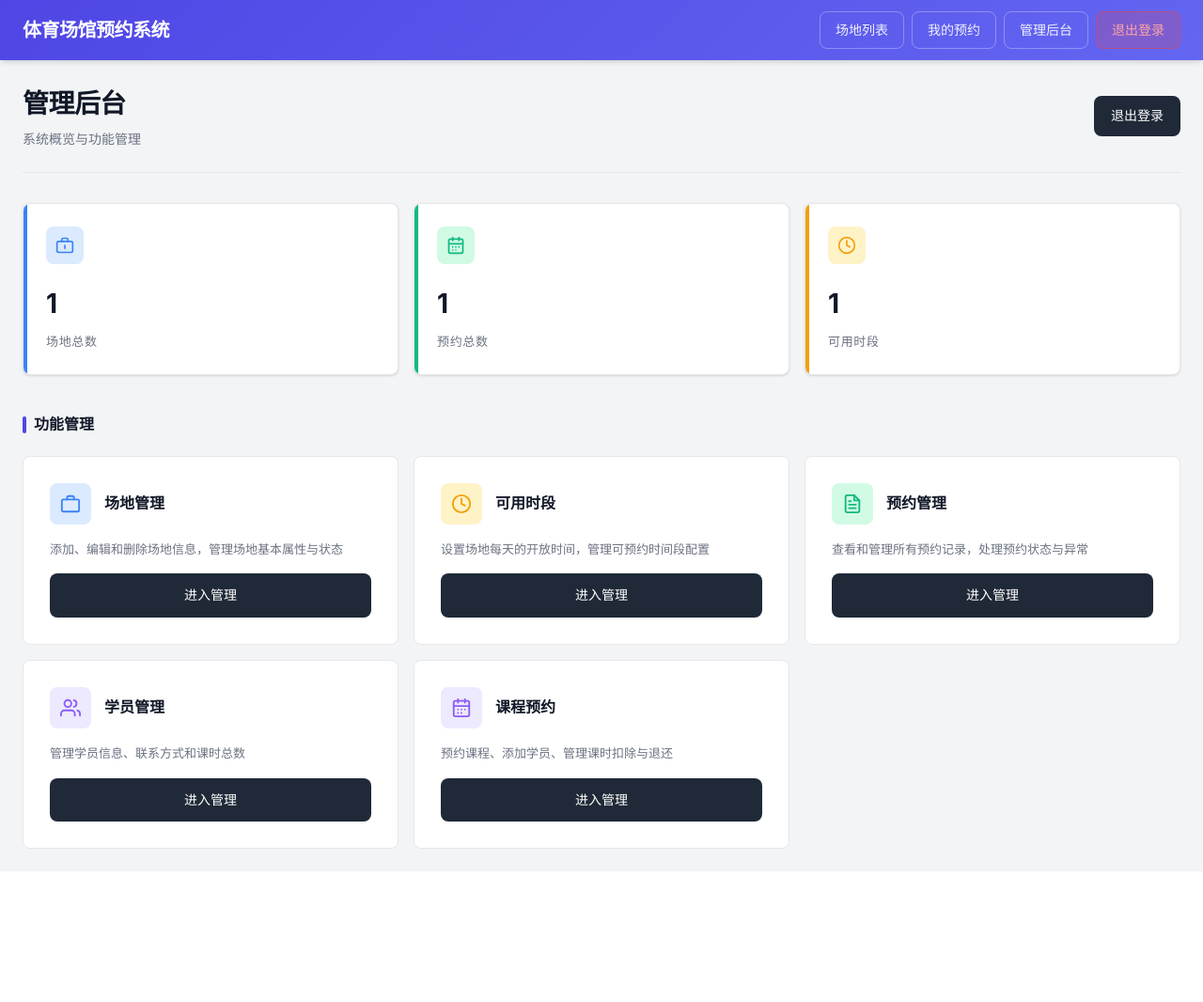
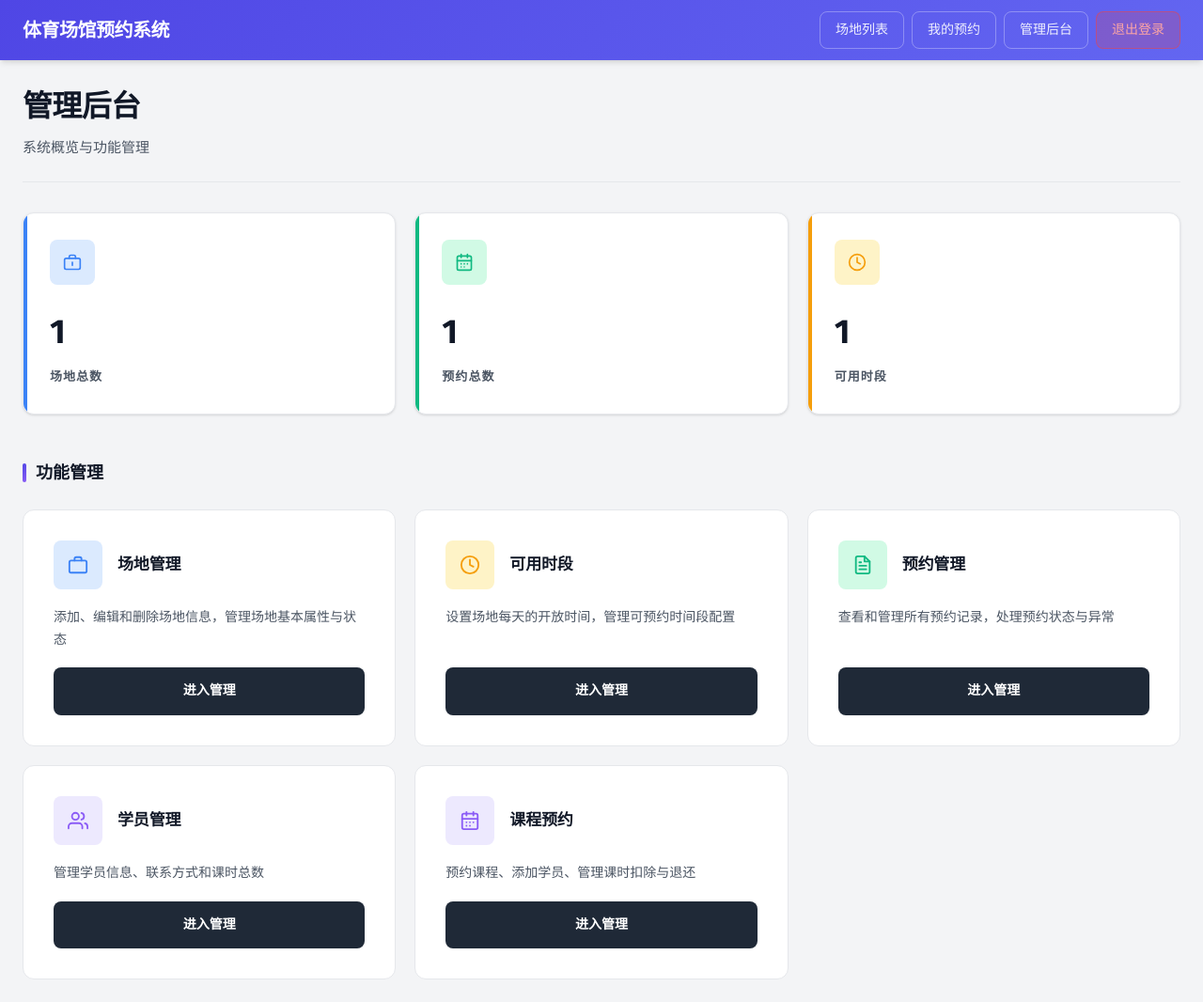
Before and after one commit to BatJack/StaduimBookingSystem, a Django app: page /manage/ in a window 1280 px wide. Shown: the whole page at 94% size. Before the commit the page ends 903 px from the top, so only its background shows below. Run offline with Django 5.2, Linux system fonts and the light colour scheme; a user stored in the database is signed in; tables that the repository leaves empty hold one stand-in row (values such as "Sample post").

Commit message:
Update the UI and delete useless button, update script

```diff
--- a/booking/templates/booking/admin_dashboard.html
+++ b/booking/templates/booking/admin_dashboard.html
@@ -4,46 +4,49 @@
 
 {% block content %}
 <style>
+    @media (prefers-reduced-motion: reduce) {
+        *,
+        *::before,
+        *::after {
+            animation-duration: 0.01ms !important;
+            animation-iteration-count: 1 !important;
+            transition-duration: 0.01ms !important;
+        }
+    }
+
     .dashboard-header {
-        display: flex;
-        justify-content: space-between;
-        align-items: center;
         margin-bottom: 32px;
         padding-bottom: 24px;
         border-bottom: 1px solid var(--gray-200);
     }
     .dashboard-header-left h1 {
-        font-size: 28px;
+        font-size: 32px;
         font-weight: 700;
         color: var(--gray-900);
         letter-spacing: -0.02em;
     }
     .dashboard-header-left p {
-        font-size: 14px;
-        color: var(--gray-500);
-        margin-top: 4px;
-    }
-    .dashboard-header-right .btn {
-        background-color: var(--gray-800);
-    }
-    .dashboard-header-right .btn:hover {
-        background-color: var(--gray-900);
+        font-size: 15px;
+        color: var(--gray-600);
+        margin-top: 6px;
+        font-weight: 400;
     }
 
     .stat-cards {
         display: grid;
-        grid-template-columns: repeat(auto-fit, minmax(220px, 1fr));
-        gap: 16px;
-        margin-bottom: 40px;
+        grid-template-columns: repeat(auto-fit, minmax(240px, 1fr));
+        gap: 20px;
+        margin-bottom: 48px;
     }
     .stat-card {
         background: white;
-        border-radius: var(--radius);
-        padding: 24px;
+        border-radius: var(--radius-lg);
+        padding: 28px;
         border: 1px solid var(--gray-200);
-        transition: var(--transition);
+        transition: all 0.25s cubic-bezier(0.4, 0, 0.2, 1);
         position: relative;
         overflow: hidden;
+        cursor: default;
     }
     .stat-card::before {
         content: '';
@@ -52,6 +55,7 @@
         left: 0;
         width: 4px;
         height: 100%;
+        transition: width 0.25s cubic-bezier(0.4, 0, 0.2, 1);
     }
     .stat-card.blue::before { background: var(--info); }
     .stat-card.green::before { background: var(--success); }
@@ -59,21 +63,29 @@
     .stat-card.purple::before { background: #8B5CF6; }
     .stat-card:hover {
         border-color: var(--gray-300);
-        box-shadow: var(--shadow-md);
+        box-shadow: var(--shadow-lg);
+        transform: translateY(-2px);
+    }
+    .stat-card:hover::before {
+        width: 6px;
     }
     .stat-card-content {
         display: flex;
         flex-direction: column;
-        gap: 12px;
+        gap: 16px;
     }
     .stat-card-icon {
-        width: 40px;
-        height: 40px;
+        width: 48px;
+        height: 48px;
         border-radius: var(--radius);
         display: flex;
         align-items: center;
         justify-content: center;
-        font-size: 18px;
+        font-size: 20px;
+        transition: transform 0.25s cubic-bezier(0.4, 0, 0.2, 1);
+    }
+    .stat-card:hover .stat-card-icon {
+        transform: scale(1.05);
     }
     .stat-card-icon.blue {
         background: var(--info-light);
@@ -92,70 +104,77 @@
         color: #8B5CF6;
     }
     .stat-card-value {
-        font-size: 28px;
+        font-size: 36px;
         font-weight: 700;
         color: var(--gray-900);
         line-height: 1;
+        font-family: 'Fira Sans', sans-serif;
+        letter-spacing: -0.02em;
     }
     .stat-card-label {
         font-size: 13px;
-        color: var(--gray-500);
-        font-weight: 500;
+        color: var(--gray-600);
+        font-weight: 600;
         text-transform: uppercase;
-        letter-spacing: 0.05em;
+        letter-spacing: 0.08em;
     }
 
     .section-title {
-        font-size: 16px;
+        font-size: 18px;
         font-weight: 600;
         color: var(--gray-900);
-        margin-bottom: 20px;
+        margin-bottom: 24px;
         display: flex;
         align-items: center;
-        gap: 8px;
+        gap: 10px;
     }
     .section-title::before {
         content: '';
         width: 4px;
-        height: 18px;
-        background: var(--primary);
+        height: 20px;
+        background: linear-gradient(135deg, var(--primary) 0%, #8B5CF6 100%);
         border-radius: 2px;
     }
 
     .management-grid {
         display: grid;
-        grid-template-columns: repeat(auto-fill, minmax(300px, 1fr));
-        gap: 16px;
+        grid-template-columns: repeat(auto-fill, minmax(320px, 1fr));
+        gap: 20px;
     }
     .management-card {
         background: white;
-        border-radius: var(--radius);
-        padding: 28px;
+        border-radius: var(--radius-lg);
+        padding: 32px;
         border: 1px solid var(--gray-200);
-        transition: var(--transition);
+        transition: all 0.25s cubic-bezier(0.4, 0, 0.2, 1);
         display: flex;
         flex-direction: column;
-        gap: 16px;
+        gap: 18px;
+        cursor: pointer;
     }
     .management-card:hover {
         border-color: var(--gray-300);
-        box-shadow: var(--shadow-md);
-        transform: translateY(-2px);
+        box-shadow: var(--shadow-lg);
+        transform: translateY(-4px);
     }
     .management-card-header {
         display: flex;
         align-items: center;
-        gap: 14px;
+        gap: 16px;
     }
     .management-card-icon {
-        width: 44px;
-        height: 44px;
+        width: 52px;
+        height: 52px;
         border-radius: var(--radius);
         display: flex;
         align-items: center;
         justify-content: center;
-        font-size: 20px;
+        font-size: 22px;
         flex-shrink: 0;
+        transition: transform 0.25s cubic-bezier(0.4, 0, 0.2, 1);
+    }
+    .management-card:hover .management-card-icon {
+        transform: scale(1.08);
     }
     .management-card-icon.blue {
         background: var(--info-light);
@@ -174,26 +193,76 @@
         color: #8B5CF6;
     }
     .management-card-title {
-        font-size: 16px;
+        font-size: 17px;
         font-weight: 600;
         color: var(--gray-900);
         margin: 0;
+        letter-spacing: -0.01em;
     }
     .management-card-desc {
-        color: var(--gray-500);
-        font-size: 13px;
-        line-height: 1.6;
+        color: var(--gray-600);
+        font-size: 14px;
+        line-height: 1.7;
         flex-grow: 1;
+        font-weight: 400;
     }
     .management-card .btn {
         width: 100%;
         justify-content: center;
-        padding: 12px 18px;
-        font-weight: 500;
+        padding: 14px 20px;
+        font-weight: 600;
         background-color: var(--gray-800);
+        transition: all 0.25s cubic-bezier(0.4, 0, 0.2, 1);
     }
     .management-card .btn:hover {
         background-color: var(--gray-900);
+        transform: translateY(-1px);
+        box-shadow: var(--shadow-md);
+    }
+    .management-card .btn:active {
+        transform: translateY(0);
+    }
+
+    @media (max-width: 768px) {
+        .dashboard-header-left h1 {
+            font-size: 26px;
+        }
+        .stat-cards {
+            grid-template-columns: 1fr;
+            gap: 16px;
+        }
+        .stat-card {
+            padding: 24px;
+        }
+        .stat-card-value {
+            font-size: 32px;
+        }
+        .management-grid {
+            grid-template-columns: 1fr;
+            gap: 16px;
+        }
+        .management-card {
+            padding: 24px;
+        }
+    }
+
+    @media (max-width: 480px) {
+        .dashboard-header-left h1 {
+            font-size: 22px;
+        }
+        .stat-card-value {
+            font-size: 28px;
+        }
+        .stat-card-icon {
+            width: 40px;
+            height: 40px;
+            font-size: 18px;
+        }
+        .management-card-icon {
+            width: 44px;
+            height: 44px;
+            font-size: 20px;
+        }
     }
 </style>
 
@@ -201,9 +270,6 @@
     <div class="dashboard-header-left">
         <h1>管理后台</h1>
         <p>系统概览与功能管理</p>
-    </div>
-    <div class="dashboard-header-right">
-        <a href="{% url 'logout' %}" class="btn">退出登录</a>
     </div>
 </div>
 
--- a/booking/templates/booking/base.html
+++ b/booking/templates/booking/base.html
@@ -4,6 +4,9 @@
     <meta charset="UTF-8">
     <meta name="viewport" content="width=device-width, initial-scale=1.0">
     <title>{% block title %}体育场馆预约系统{% endblock %}</title>
+    <link rel="preconnect" href="https://fonts.googleapis.com">
+    <link rel="preconnect" href="https://fonts.gstatic.com" crossorigin>
+    <link href="https://fonts.googleapis.com/css2?family=Fira+Sans:wght@300;400;500;600;700&display=swap" rel="stylesheet">
     <style>
         :root {
             --primary: #4F46E5;
@@ -45,7 +48,7 @@
             box-sizing: border-box;
         }
         body {
-            font-family: -apple-system, BlinkMacSystemFont, 'Segoe UI', 'Microsoft YaHei', Roboto, sans-serif;
+            font-family: 'Fira Sans', -apple-system, BlinkMacSystemFont, 'Segoe UI', 'Microsoft YaHei', Roboto, sans-serif;
             background-color: var(--gray-100);
             color: var(--gray-800);
             line-height: 1.6;
```
Also changed, not shown: 1 other file.
